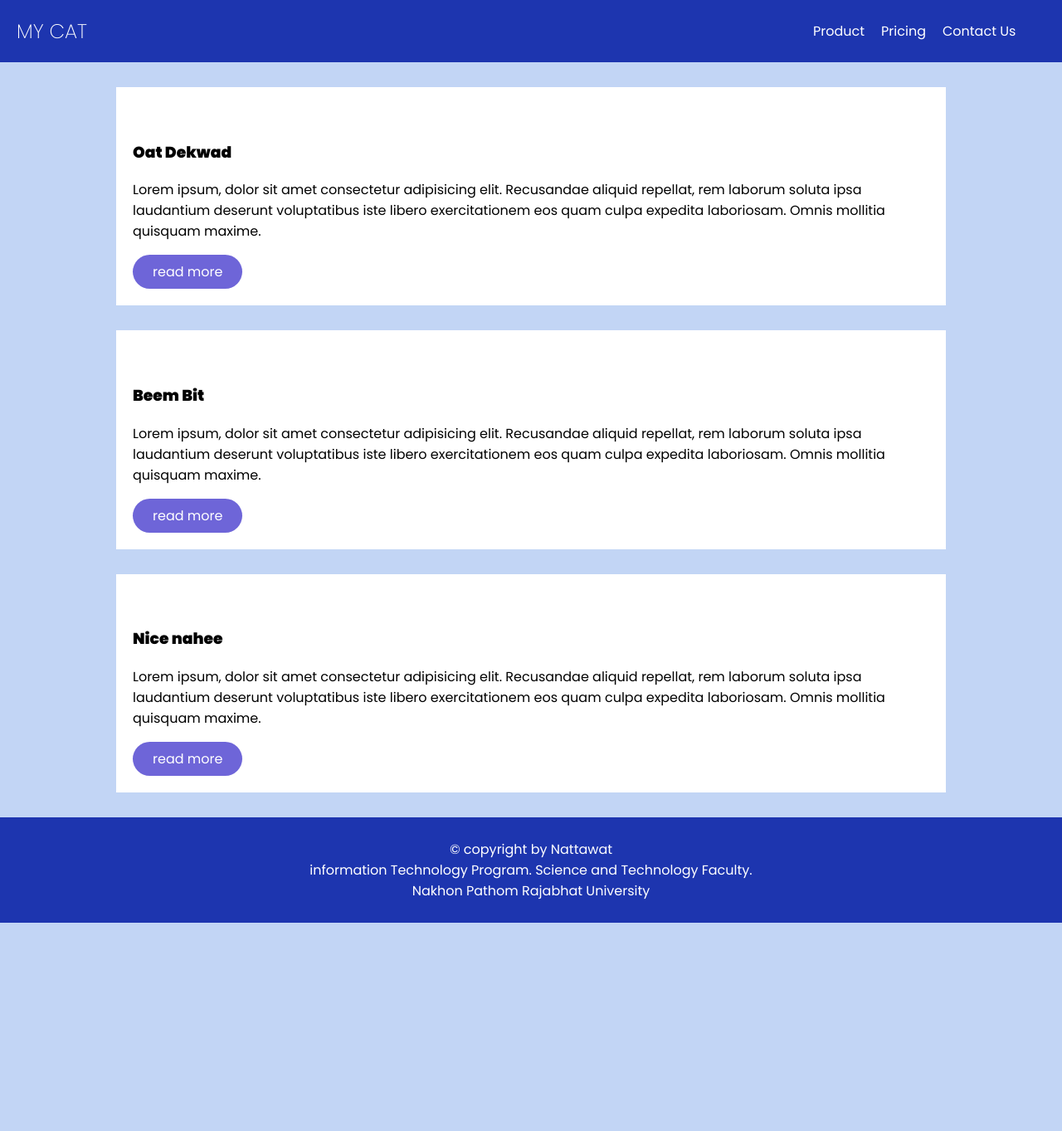
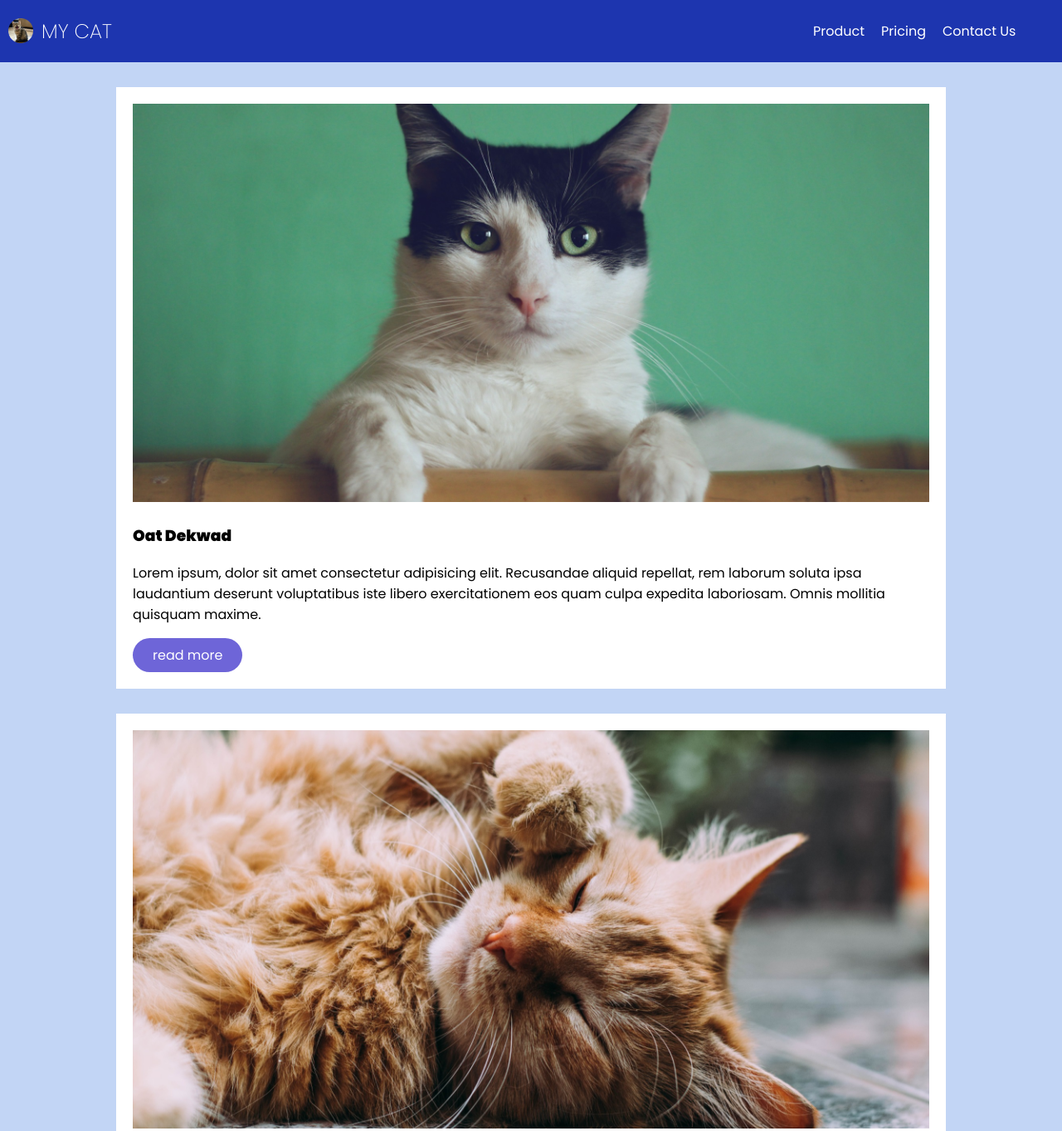
Before and after one commit to Simpp23/WebBasic6541, a plain HTML site: page 003_06_myPet.html in a window 1280 px wide. Shown: the top 1363 px of the page at 83% size. Before the commit the page ends 1112 px from the top, so only its background shows below. Drawn offline with Linux system fonts and the light colour scheme.

Commit message:
add file

```diff
--- a/003_06_myPet.html
+++ b/003_06_myPet.html
@@ -11,7 +11,7 @@
     <header>
       <nav>
         <div class="logo">
-          <img src="images/s4.png" alt="" />
+          <img src="img/s4.png" alt="" />
           <h1 class="text-h1">My Cat</h1>
         </div>
         <ul class="manu">
@@ -24,7 +24,7 @@
 
     <div class="main-content">
       <div class="box">
-        <img src="images/s3.png" alt="" class="image">
+        <img src="img/s3.png" alt="" class="image">
         <h3>Oat Dekwad</h3>
         <p>
           Lorem ipsum, dolor sit amet consectetur adipisicing elit. Recusandae
@@ -35,7 +35,7 @@
         <div class="botton"><a href="#">read more</a></div>
       </div>
       <div class="box">
-        <img src="images/s2.png" alt="" class="image">
+        <img src="img/s2.png" alt="" class="image">
         <h3>Beem Bit</h3>
         <p>
           Lorem ipsum, dolor sit amet consectetur adipisicing elit. Recusandae
@@ -46,7 +46,7 @@
         <div class="botton"><a href="#">read more</a></div>
       </div>
       <div class="box">
-        <img src="images/s1.png" alt=""class="image">
+        <img src="img/s1.png" alt=""class="image">
         <h3>Nice nahee</h3>
         <p>
           Lorem ipsum, dolor sit amet consectetur adipisicing elit. Recusandae
```
